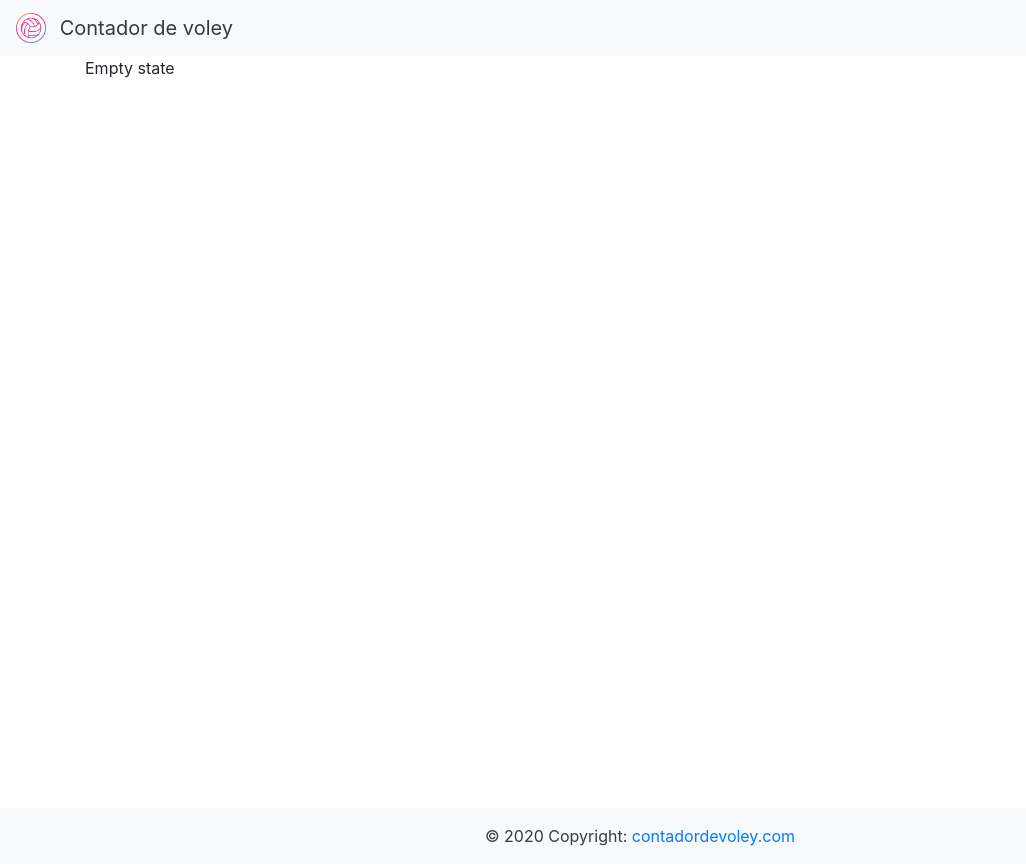
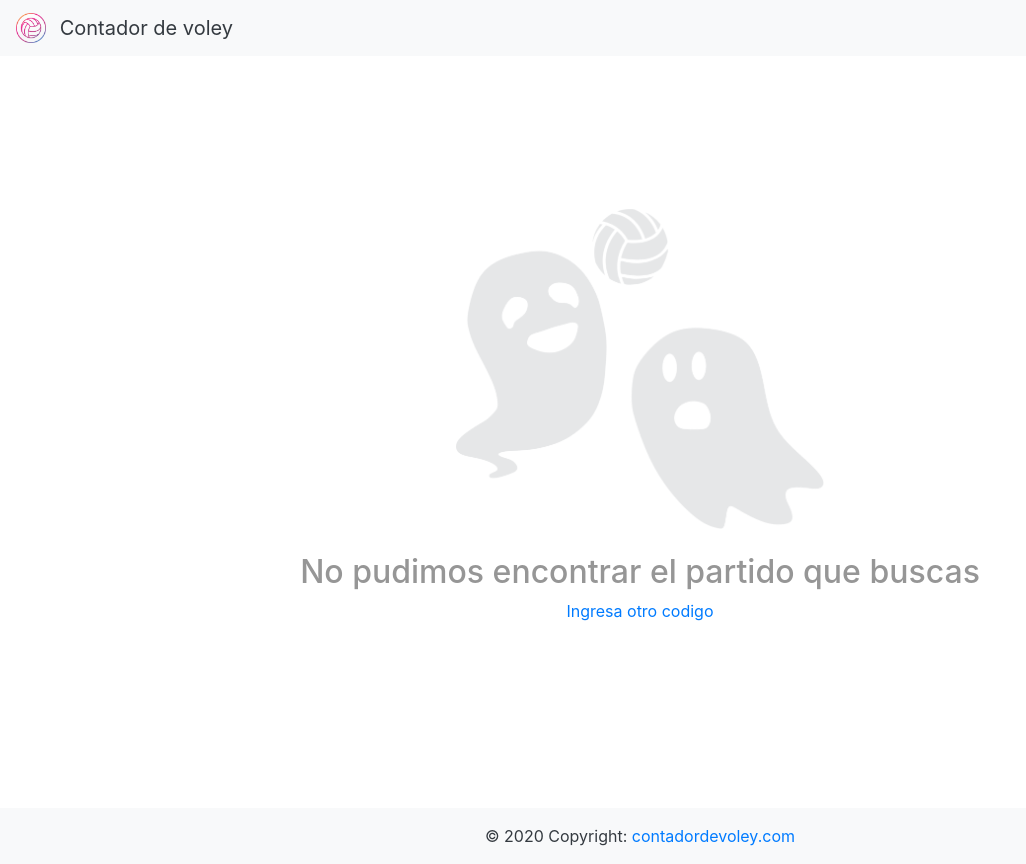
Before and after one commit to LautaroNavarro/contadordevoleyfe, a React (Create React App) app: page /matches in a window 1280 px wide. Shown: the whole page, without its empty margins (0-1026 px from the left). Built offline with nearby package versions, Linux system fonts and the light colour scheme; no server answers.

Commit message:
Adding docker-compose + empty state + form validation

```diff
--- a/docker-compose.yaml
+++ b/docker-compose.yaml
@@ -6,5 +6,6 @@ services:
       dockerfile: Dockerfile.dev
     volumes:
       - ./src:/app/src
+      - ./public:/app/public
     ports:
       - "3000:3000"
--- /dev/null
+++ b/src/components/EmptyState/EmptyState.css
@@ -0,0 +1,47 @@
+.emptyStateContainer {
+    min-height: 90vh;
+}
+
+.emptyStateFontColor {
+    color: #969696;
+}
+
+/**
+ * Basic CSS Media Query Template
+ * TODO: I should probably use Sass...
+ * Author: Michael Vieth
+ * ------------------------------------------
+ *  Responsive Grid Media Queries - 1280, 1024, 768, 480
+ *   1280-1024   - desktop (default grid)
+ *   1024-768    - tablet landscape
+ *   768-480     - tablet
+ *   480-less    - phone landscape & smaller
+ * --------------------------------------------
+ */
+@media all and (min-width: 1024px) and (max-width: 1280px) {
+    .emptyState {
+        min-height: 30vh;
+        max-height: 40vh;
+    }
+}
+
+@media all and (min-width: 768px) and (max-width: 1024px) {
+    .emptyState {
+        min-height: 30vh;
+        max-height: 40vh;
+    }
+}
+
+@media all and (min-width: 480px) and (max-width: 768px) {
+    .emptyState {
+        min-height: 25vh;
+        max-height: 35vh;
+    }
+}
+
+@media all and (max-width: 480px) {
+    .emptyState {
+        min-height: 20vh;
+        max-height: 30vh;
+    }
+}
--- /dev/null
+++ b/src/components/EmptyState/EmptyState.js
@@ -0,0 +1,38 @@
+import React, { Component } from 'react';
+import GeneralContext from './../../components/Context/GeneralContext';
+import './EmptyState.css';
+
+
+class EmptyState extends Component {
+
+    static contextType = GeneralContext;
+
+    render () {
+        const {setRedirect} = this.context;
+        return (
+            <div>
+                <div className="text-center row align-middle emptyStateContainer">
+                    <div className="col-12 m-auto">
+                        <div className="row">
+                            <div className="col-12 m-auto">
+                                <img className="emptyState m-auto" alt="Empty state" src='/emptystate.png'/>
+                            </div>
+                        </div>
+                        <div className="row pt-4">
+                            <div className="col-12 text-center">
+                                <h2 className="emptyStateFontColor">No pudimos encontrar el partido que buscas</h2>
+                            </div>
+                        </div>
+                        <div className="row">
+                            <div className="col-12 m-auto">
+                                <a href="#" onClick={() => {setRedirect('/')}}>Ingresa otro codigo</a>
+                            </div>
+                        </div>
+                    </div>
+                </div>
+            </div>
+        );
+    }
+}
+
+export default EmptyState;
--- a/src/containers/CreateMatch/CreateMatch.css
+++ b/src/containers/CreateMatch/CreateMatch.css
@@ -0,0 +1,8 @@
+.clickeable {
+  cursor: pointer;
+  fill: grey;
+}
+
+.clickeable:hover {
+  fill: black;
+}
--- a/src/containers/CreateMatch/CreateMatch.js
+++ b/src/containers/CreateMatch/CreateMatch.js
@@ -2,6 +2,7 @@ import React, { Component } from 'react';
 import './CreateMatch.css';
 import GeneralContext from './../../components/Context/GeneralContext';
 import axios from 'axios';
+import './CreateMatch.css'
 import TransparentPermanentModal from './../../components/Modal/TransparentPermanentModal';
 import Spinner from './../../components/Spinner/Spinner';
 
@@ -29,7 +30,7 @@ class Home extends Component {
     }
 
     validateForm = (e) => {
-        if (this.state.teams[0].name != "" && this.state.teams[1].name != "") {
+        if (this.state.teams[0].name !== "" && this.state.teams[1].name !== "") {
             return true;
         }
         return false;
@@ -56,7 +57,7 @@ class Home extends Component {
             setRedirect(`/matches/${response.data.match.id}`);
         } else {
             const {raiseAlert} = this.context;
-            raiseAlert('Team names are required', 'DANGER');
+            raiseAlert('El nombre de los equipos es requerido', 'DANGER');
         }
     }
 
@@ -209,7 +210,7 @@ class Home extends Component {
                             </div>
                         <div className='container'>
                             <div
-                                className='btn btn-block btn-dark mb-3'
+                                className='btn btn-block btn-dark mb-3 clickeable'
                                 onClick={() => {this.handleSubmit()}}
                             >
                                 Crear partido
--- a/src/containers/Home/Home.css
+++ b/src/containers/Home/Home.css
@@ -1,5 +1,5 @@
 .paddingTop20vh {
-  padding-top: 15vh;
+  padding-top: 5vh;
 }
 
 .titleContainer {
--- a/src/containers/MatchControlView/MatchControlView.js
+++ b/src/containers/MatchControlView/MatchControlView.js
@@ -6,6 +6,7 @@ import PermanentModal from './../../components/Modal/PermanentModal';
 import MatchSummary from './../../components/MatchSummary/MatchSummary';
 import TransparentPermanentModal from './../../components/Modal/TransparentPermanentModal';
 import Spinner from './../../components/Spinner/Spinner';
+import EmptyState from './../../components/EmptyState/EmptyState';
 
 
 class MatchControlView extends Component {
@@ -205,7 +206,7 @@ class MatchControlView extends Component {
                     </div>
                 </div>
             : ''}
-            {!this.state.id && !this.state.loading ? 'Empty state' : ''}
+            {!this.state.id && !this.state.loading ? <EmptyState/> : ''}
             </div>
         );
     }
--- a/src/containers/MatchView/MatchView.js
+++ b/src/containers/MatchView/MatchView.js
@@ -6,6 +6,7 @@ import PermanentModal from './../../components/Modal/PermanentModal';
 import MatchSummary from './../../components/MatchSummary/MatchSummary';
 import TransparentPermanentModal from './../../components/Modal/TransparentPermanentModal';
 import Spinner from './../../components/Spinner/Spinner';
+import EmptyState from './../../components/EmptyState/EmptyState';
 
 
 class MatchControlView extends Component {
@@ -171,7 +172,7 @@ class MatchControlView extends Component {
                     </div>
                 </div>
             : ''}
-            {!this.state.id && !this.state.loading ? 'Empty state' : ''}
+            {!this.state.id && !this.state.loading ? <EmptyState/> : ''}
             </div>
         );
     }
```
Also changed, not shown: public/emptystate.png (added).
